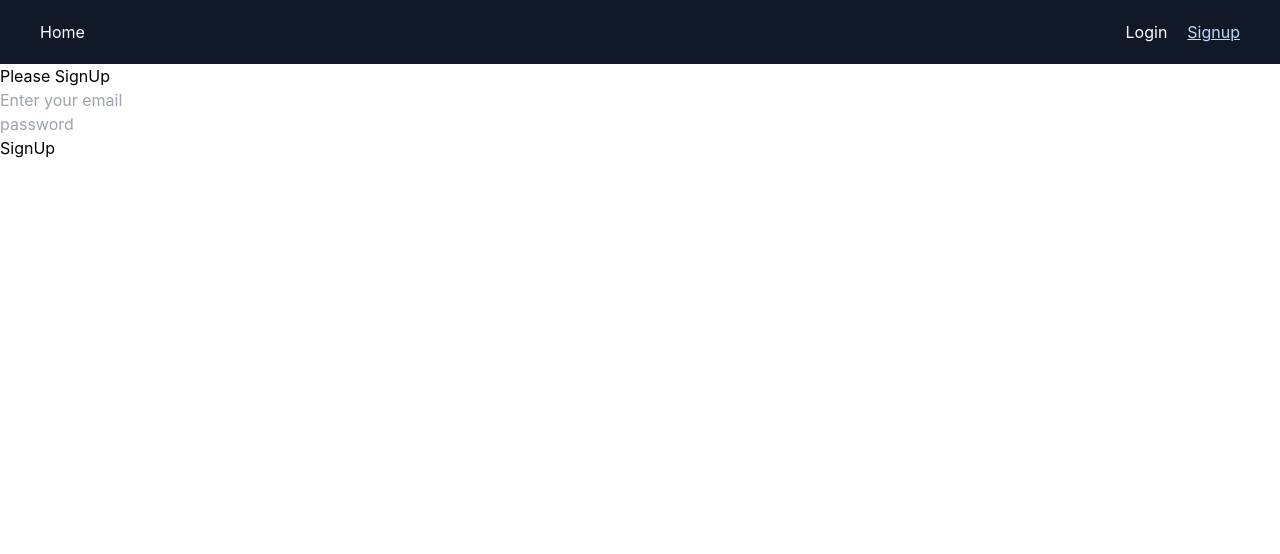
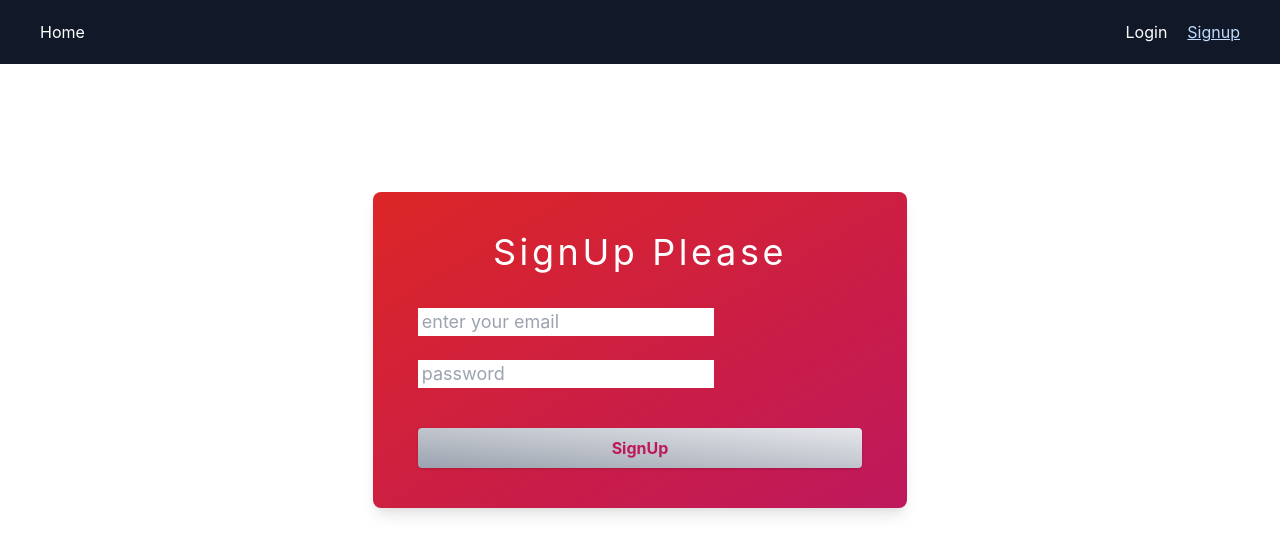
Before and after one commit to NazreenSheikh/React-Gallery, a React (Vite) app: page /signup in a window 1280 px wide. Shown: the top 554 px of the page. Built offline with nearby package versions, Linux system fonts and the light colour scheme; no server answers.

Commit message:
styled signUp page

```diff
--- a/src/pages/signup.jsx
+++ b/src/pages/signup.jsx
@@ -27,31 +27,36 @@
   }
 
   return (
-    <div>
-      <div>
-        <form onSubmit={handleSignup}>
-          <h1>Please SignUp</h1>
-          {error && <p>{error}</p>}
-          <div>
+    <div className="flex my-32  justify-center">
+      <div className=" w-5/12  text-white flex flex-wrap justify-center shadow-lg rounded-lg bg-gradient-to-br from-red-600 to-pink-700 ">
+        <form className="  w-10/12 " onSubmit={handleSignup}>
+          <h1 className="w-full text-4xl  tracking-widest text-center pt-10 pb-3">
+            SignUp Please{' '}
+          </h1>
+          {error && <p>{error.message}</p>}
+          <div className="w-full my-6  text-black ">
             <input
               type="email"
+              placeholder="enter your email"
               ref={emailRef}
-              className=""
-              placeholder="Enter your email"
               required
+              className="px-1 text-lg"
             />
           </div>
-          <div>
+          <div className="w-full my-6 text-black  ">
             <input
+              type="password"
+              placeholder="password"
               ref={passwordRef}
-              type="password"
-              className=""
-              placeholder="password"
               required
+              className="px-1 text-lg"
             />
           </div>
-          <div>
-            <button disabled={loading} type="submit">
+          <div className="w-full my-10">
+            <button
+              type="submit"
+              className="p-2 rounded shadow w-full bg-gradient-to-tr from-gray-400 to-gray-200 text-pink-700 font-bold"
+            >
               SignUp
             </button>
           </div>
```
